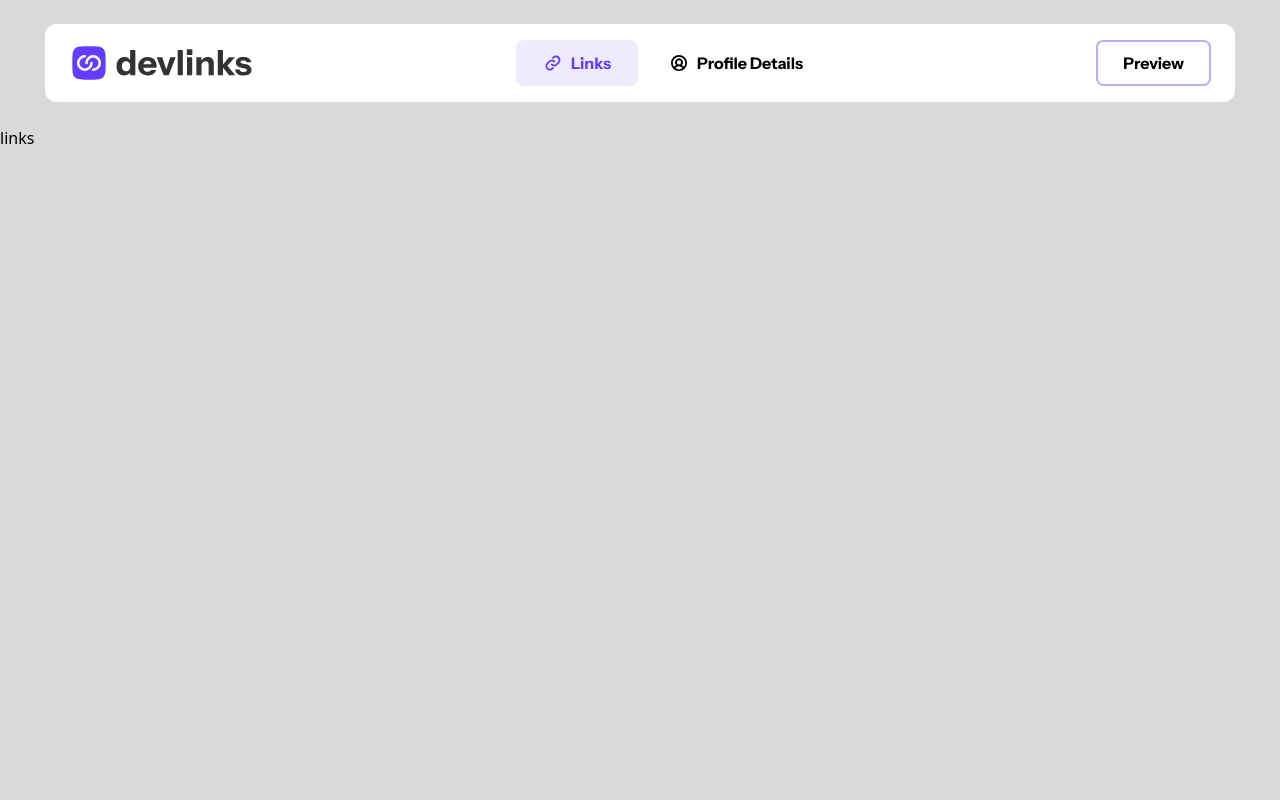
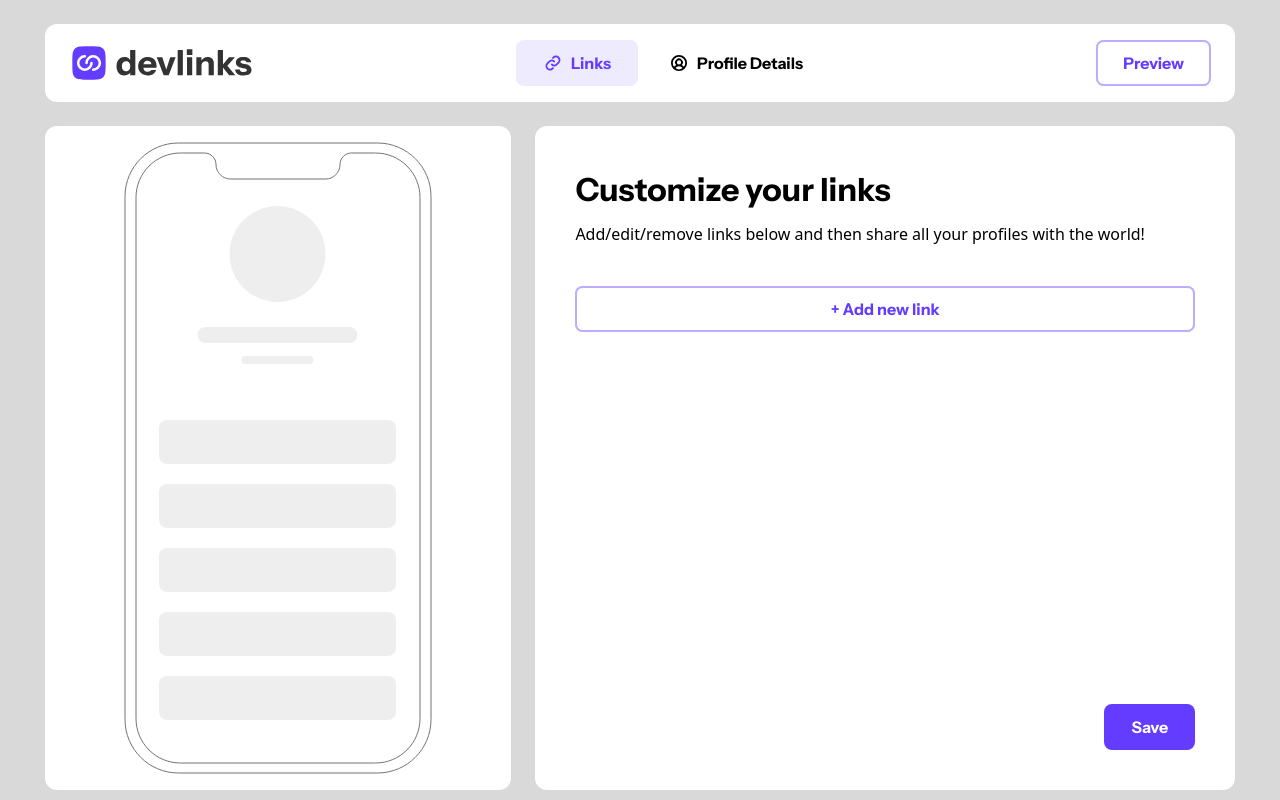
Before and after one commit to INeonysI/MyDevCard, a website with bundled scripts: page src/index.html in a window 1280 px wide. Built offline with nearby package versions, Linux system fonts and the light colour scheme.

Commit message:
Estilos da seção Links.

```diff
--- a/src/css/global/global.css
+++ b/src/css/global/global.css
@@ -12,3 +12,8 @@ svg {
   width: 20px;
   height: 20px;
 }
+
+body {
+  width: 100vw;
+  height: 100vh;
+}
--- /dev/null
+++ b/src/css/paginas/links/display.css
@@ -0,0 +1,28 @@
+.display {
+  display: flex;
+  align-items: center;
+  justify-content: center;
+}
+
+.mockup {
+  margin: 1rem;
+
+  position: relative;
+}
+
+.mockup-item {
+  position: absolute;
+  top: 278px;
+  left: 35px;
+
+  width: 237px;
+  height: 44px;
+
+  border-radius: 8px;
+}
+
+@media (max-width: 1024px) {
+  .display {
+    display: none;
+  }
+}
--- /dev/null
+++ b/src/css/paginas/links/form.css
@@ -0,0 +1,6 @@
+.form {
+  padding: 2.5rem;
+}
+
+.add-btn {
+}
--- /dev/null
+++ b/src/css/paginas/links/links.css
@@ -0,0 +1,29 @@
+.links {
+  display: grid;
+  grid-template-columns: 4fr 6fr;
+  gap: 1.5rem;
+
+  margin-bottom: 1.5rem;
+}
+
+.links div {
+  opacity: 0;
+  animation: slideFromLeft 0.3s ease-in-out forwards;
+}
+
+@keyframes slideFromLeft {
+  from {
+    opacity: 0;
+    transform: translateX(-30px);
+  }
+  to {
+    opacity: 1;
+    transform: translateX(0);
+  }
+}
+
+@media (max-width: 1024px) {
+  .links {
+    grid-template-columns: 1fr;
+  }
+}
--- a/src/css/style.css
+++ b/src/css/style.css
@@ -8,3 +8,9 @@
 /* utils */
 
 /* css */
+
+/* páginas */
+
+@import "./paginas/links/links.css";
+@import "./paginas/links/display.css";
+@import "./paginas/links/form.css";
--- a/src/index.html
+++ b/src/index.html
@@ -30,7 +30,7 @@
       content="Gere seu card de profissional em poucos passos!"
     />
   </head>
-  <body class="bg-c6">
+  <body class="bg-c6 flex flex-col">
     <header class="flex container gap-1 bg-c8 my-6 header Heading-S">
       <!-- Lado esquerdo do header -->
       <div class="header-side">
@@ -95,11 +95,7 @@
           <p>Profile Details</p>
         </a>
         <!-- Botão de preview -->
-        <a
-          class="preview-btn hover:bg-c2 hover:border-none cursor-pointer duration-300"
-          href="./preview.html"
-          data-history=""
-        >
+        <a class="btn-secondary" href="./preview.html" data-history="">
           <div class="svg-container md:hidden">
             <svg
               xmlns="http://www.w3.org/2000/svg"
@@ -118,7 +114,27 @@
         </a>
       </div>
     </header>
-    <main class="content">links</main>
+    <main class="content container links flex-1">
+      <div class="display bg-c8 rounded-xl">
+        <div class="mockup">
+          <img src="./assets/images/illustration-phone-mockup.svg" alt="" />
+        </div>
+      </div>
+      <div class="form bg-c8 rounded-xl flex flex-col">
+        <div class="form-texts flex flex-col gap-2 mb-10">
+          <h2 class="Heading-M">Customize your links</h2>
+          <p class="Body-M">
+            Add/edit/remove links below and then share all your profiles with
+            the world!
+          </p>
+        </div>
+
+        <button class="btn-secondary Heading-S">+ Add new link</button>
+
+        <div class="links-configuration flex-1 min-h-[200px]"></div>
+        <button class="btn-primary Heading-S self-end">Save</button>
+      </div>
+    </main>
     <script type="module" src="js/script.js"></script>
   </body>
 </html>
```
Also changed, not shown: src/preview.html (+1 -5 lines).
